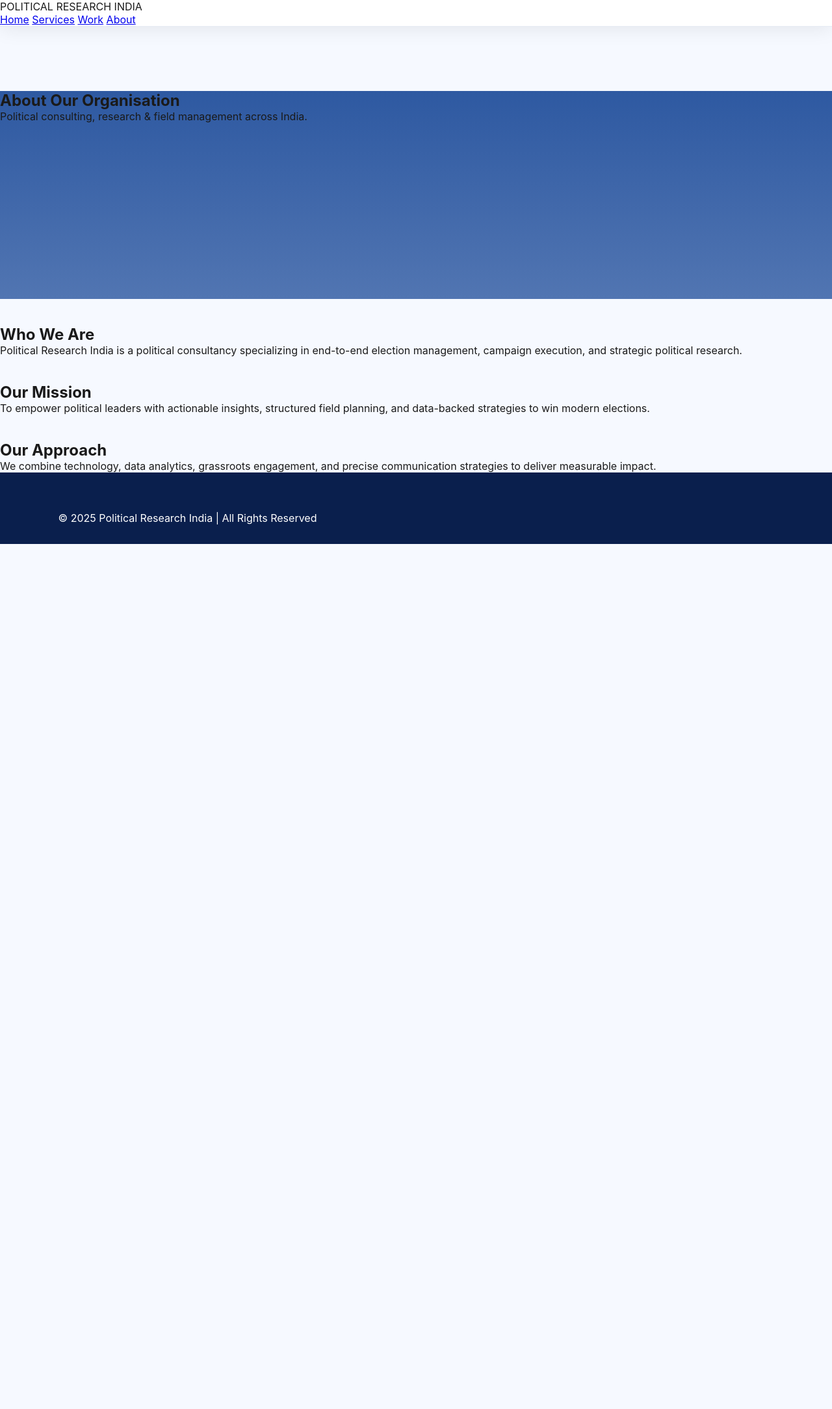
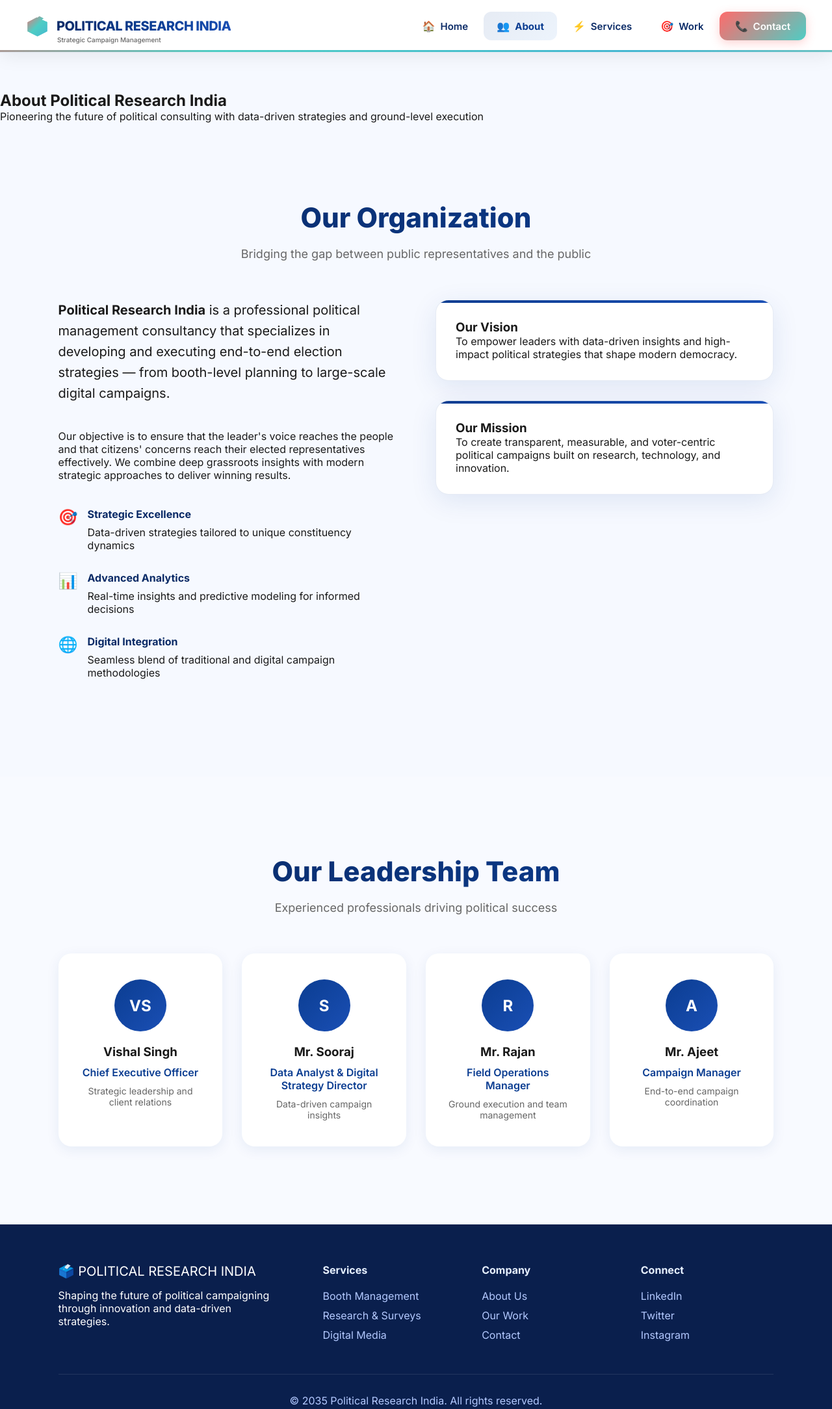
Before and after one commit to surajsingh133/political-research-india, a plain HTML site: page about.html in a window 1280 px wide. Shown: the whole page at 65% size. Before the commit the page ends 837 px from the top, so only its background shows below. Drawn offline with nearby package versions, Linux system fonts and the light colour scheme.

Commit message:
Fix: Create proper about.html page with unique content

```diff
--- a/about.html
+++ b/about.html
@@ -1,55 +1,194 @@
 <!doctype html>
 <html lang="en">
 <head>
-  <meta charset="utf-8"/>
-  <title>About Us — Political Research India</title>
-  <meta name="viewport" content="width=device-width, initial-scale=1"/>
-  <link rel="stylesheet" href="../assets/css/style.css">
+  <meta charset="utf-8" />
+  <title>About Us - Political Research India</title>
+  <meta name="viewport" content="width=device-width, initial-scale=1" />
+  <link rel="stylesheet" href="https://cdn.jsdelivr.net/npm/swiper@11/swiper-bundle.min.css"/>
+  <link rel="stylesheet" href="/assets/css/style.css">
+  <link href="https://fonts.googleapis.com/css2?family=Inter:wght@300;400;500;600;700;800&display=swap" rel="stylesheet">
 </head>
 
 <body>
+  <div id="page-loader">
+    <div class="loader-ring"><span></span></div>
+    <p class="loader-text">Loading Strategic Solutions...</p>
+  </div>
 
   <header class="header">
-  <div class="logo">POLITICAL RESEARCH INDIA</div>
-  <nav>
-    <a href="../index.html">Home</a>
-    <a href="services.html">Services</a>
-    <a href="projects.html">Work</a>
-    <a href="about.html">About</a>
+    <div class="header-container">
+      <div class="logo">
+        <span class="logo-icon">🗳️</span>
+        <span class="logo-text">POLITICAL RESEARCH INDIA</span>
+        <span class="logo-tagline">Strategic Campaign Management</span>
+      </div>
+      <div class="mobile-menu-btn">
+        <span></span>
+        <span></span>
+        <span></span>
+      </div>
+      <nav class="header-nav">
+        <a href="index.html" class="nav-link">
+          <span class="nav-icon">🏠</span>
+          Home
+        </a>
+        <a href="about.html" class="nav-link active">
+          <span class="nav-icon">👥</span>
+          About
+        </a>
+        <a href="services.html" class="nav-link">
+          <span class="nav-icon">⚡</span>
+          Services
+        </a>
+        <a href="projects.html" class="nav-link">
+          <span class="nav-icon">🎯</span>
+          Work
+        </a>
+        <a href="index.html#contact" class="nav-link cta-button">
+          <span class="nav-icon">📞</span>
+          Contact
+        </a>
       </nav>
+    </div>
+    <div class="header-accent"></div>
   </header>
 
-<section class="hero" style="height:40vh; background:linear-gradient(rgba(11,61,145,0.85),rgba(11,61,145,0.7));">
-  <div class="hero-inner">
-    <h1>About Our Organisation</h1>
-    <p>Political consulting, research & field management across India.</p>
+  <!-- About Hero Section -->
+  <section class="about-hero reveal">
+    <div class="hero-content">
+      <h1>About Political Research India</h1>
+      <p>Pioneering the future of political consulting with data-driven strategies and ground-level execution</p>
     </div>
   </section>
 
-<section class="preview" style="padding-top:40px;">
-  <h2>Who We Are</h2>
-  <p>
-    Political Research India is a political consultancy specializing in
-    end-to-end election management, campaign execution, and strategic political research.
+  <!-- Company Overview -->
+  <section class="landing-section reveal">
+    <div class="section-header">
+      <h2 class="section-title">Our Organization</h2>
+      <p class="section-subtitle">Bridging the gap between public representatives and the public</p>
+    </div>
+
+    <div class="about-content">
+      <div class="about-text">
+        <p class="about-intro">
+          <strong>Political Research India</strong> is a professional political management consultancy that specializes in developing and executing end-to-end election strategies — from booth-level planning to large-scale digital campaigns.
         </p>
 
-  <h2 style="margin-top:40px;">Our Mission</h2>
         <p>
-    To empower political leaders with actionable insights, structured field planning,
-    and data-backed strategies to win modern elections.
+          Our objective is to ensure that the leader's voice reaches the people and that citizens' concerns reach their elected representatives effectively. We combine deep grassroots insights with modern strategic approaches to deliver winning results.
         </p>
 
-  <h2 style="margin-top:40px;">Our Approach</h2>
-  <p>
-    We combine technology, data analytics, grassroots engagement, and precise
-    communication strategies to deliver measurable impact.
-  </p>
+        <div class="about-features">
+          <div class="feature">
+            <div class="feature-icon">🎯</div>
+            <div class="feature-content">
+              <h4>Strategic Excellence</h4>
+              <p>Data-driven strategies tailored to unique constituency dynamics</p>
+            </div>
+          </div>
+          <div class="feature">
+            <div class="feature-icon">📊</div>
+            <div class="feature-content">
+              <h4>Advanced Analytics</h4>
+              <p>Real-time insights and predictive modeling for informed decisions</p>
+            </div>
+          </div>
+          <div class="feature">
+            <div class="feature-icon">🌐</div>
+            <div class="feature-content">
+              <h4>Digital Integration</h4>
+              <p>Seamless blend of traditional and digital campaign methodologies</p>
+            </div>
+          </div>
+        </div>
+      </div>
+
+      <div class="about-visual">
+        <div class="visual-card">
+          <div class="card-glow"></div>
+          <h3>Our Vision</h3>
+          <p>To empower leaders with data-driven insights and high-impact political strategies that shape modern democracy.</p>
+        </div>
+        <div class="visual-card">
+          <div class="card-glow"></div>
+          <h3>Our Mission</h3>
+          <p>To create transparent, measurable, and voter-centric political campaigns built on research, technology, and innovation.</p>
+        </div>
+      </div>
+    </div>
+  </section>
+
+  <!-- Team Section -->
+  <section class="team-section reveal landing-section">
+    <div class="section-header">
+      <h2 class="section-title">Our Leadership Team</h2>
+      <p class="section-subtitle">Experienced professionals driving political success</p>
+    </div>
+
+    <div class="team-grid">
+      <div class="team-card">
+        <div class="team-avatar">VS</div>
+        <h3>Vishal Singh</h3>
+        <p class="team-role">Chief Executive Officer</p>
+        <p class="team-desc">Strategic leadership and client relations</p>
+      </div>
+
+      <div class="team-card">
+        <div class="team-avatar">S</div>
+        <h3>Mr. Sooraj</h3>
+        <p class="team-role">Data Analyst & Digital Strategy Director</p>
+        <p class="team-desc">Data-driven campaign insights</p>
+      </div>
+
+      <div class="team-card">
+        <div class="team-avatar">R</div>
+        <h3>Mr. Rajan</h3>
+        <p class="team-role">Field Operations Manager</p>
+        <p class="team-desc">Ground execution and team management</p>
+      </div>
+
+      <div class="team-card">
+        <div class="team-avatar">A</div>
+        <h3>Mr. Ajeet</h3>
+        <p class="team-role">Campaign Manager</p>
+        <p class="team-desc">End-to-end campaign coordination</p>
+      </div>
+    </div>
   </section>
 
   <footer class="footer">
-  <p>© 2025 Political Research India | All Rights Reserved</p>
+    <div class="footer-content">
+      <div class="footer-brand">
+        <div class="logo">🗳️ POLITICAL RESEARCH INDIA</div>
+        <p>Shaping the future of political campaigning through innovation and data-driven strategies.</p>
+      </div>
+      <div class="footer-links">
+        <div class="footer-column">
+          <h4>Services</h4>
+          <a href="services.html">Booth Management</a>
+          <a href="services.html">Research & Surveys</a>
+          <a href="services.html">Digital Media</a>
+        </div>
+        <div class="footer-column">
+          <h4>Company</h4>
+          <a href="about.html">About Us</a>
+          <a href="projects.html">Our Work</a>
+          <a href="index.html#contact">Contact</a>
+        </div>
+        <div class="footer-column">
+          <h4>Connect</h4>
+          <a href="#">LinkedIn</a>
+          <a href="#">Twitter</a>
+          <a href="#">Instagram</a>
+        </div>
+      </div>
+    </div>
+    <div class="footer-bottom">
+      <p>© 2035 Political Research India. All rights reserved.</p>
+    </div>
   </footer>
 
-<script src="../assets/js/main.js"></script>
+  <script src="https://cdn.jsdelivr.net/npm/swiper@11/swiper-bundle.min.js"></script>
+  <script src="/assets/js/main.js"></script>
 </body>
 </html>
```
Lines whose indentation alone changed are shown as unchanged.
